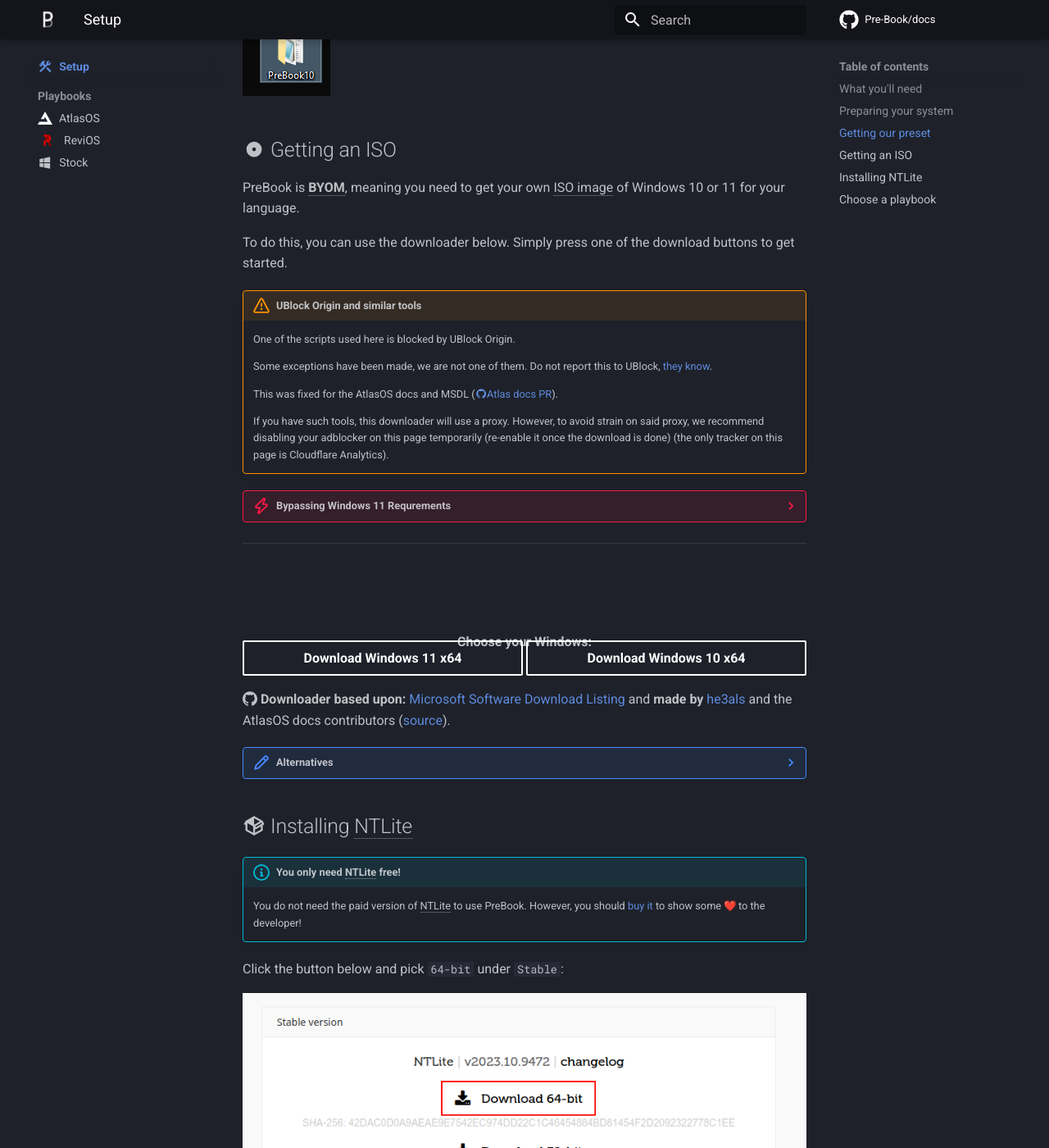
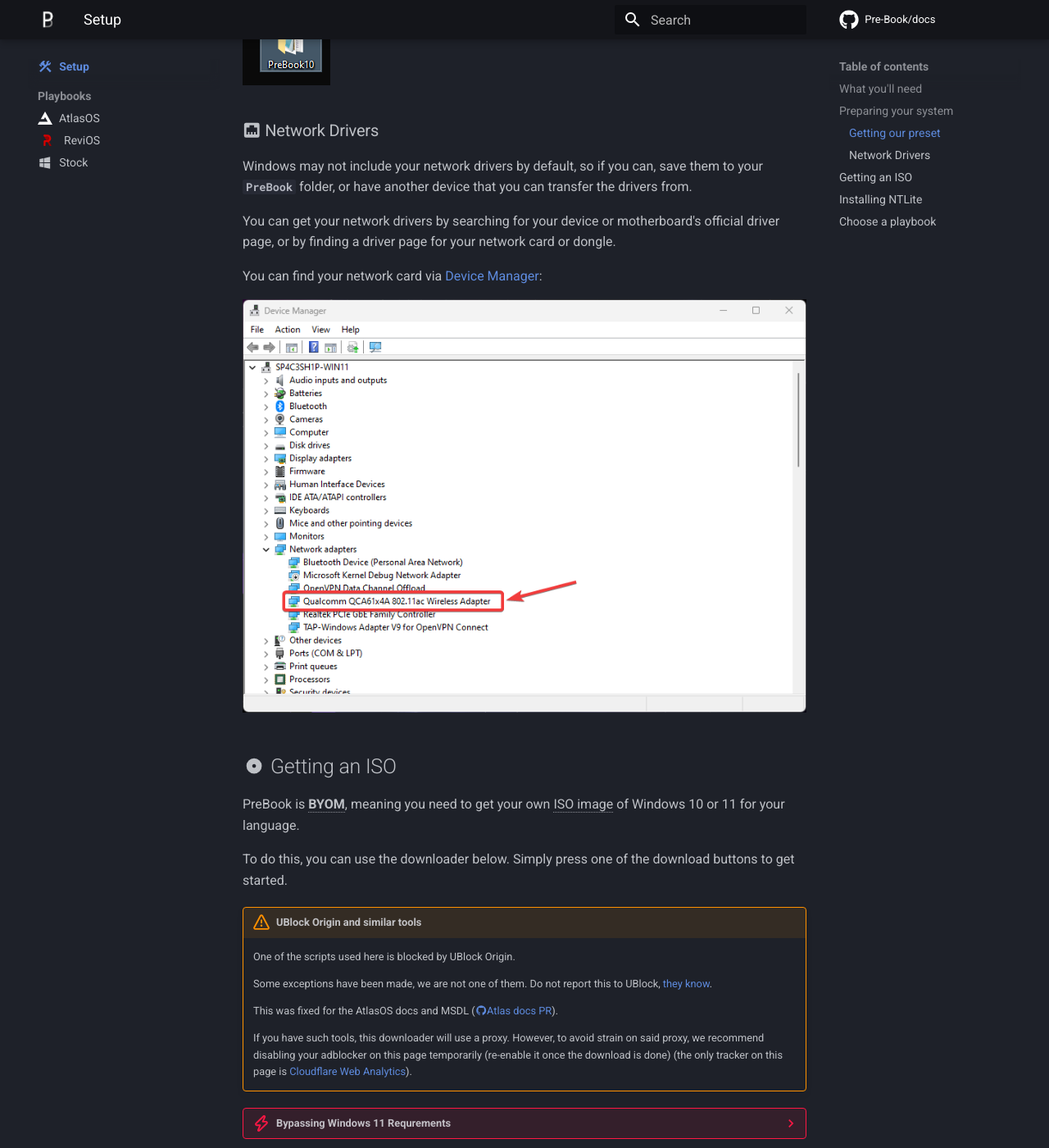
Before and after one commit to Pre-Book/docs, an MkDocs documentation site: the page built from docs/setup/README.md, in a window 1280 px wide and 1400 px high, scrolled down 2115 px. Shown: the whole window at 82% size. Built offline with MkDocs 1.6.1 and Material for MkDocs 9.7.7, drawn with Linux system fonts in a browser that asks for light colours; emoji names are drawn with the system emoji font; comment, search, counter and statistics services are not loaded.

Commit message:
feat: network drivers

```diff
--- a/docs/setup/README.md
+++ b/docs/setup/README.md
@@ -39,7 +39,7 @@ First, open **File Explorer** and go to **This PC**. Then, right click your C: d
 
 Type in **OS** or **Windows** to relabel your C: drive and press ++enter++. This will be important later on.
 
-## :material-download: Getting our preset
+### :material-download: Getting our preset
 
 You can download the latest preset release at the links below:
 
@@ -66,6 +66,16 @@ Extract this ZIP file into a new folder called **`PreBook`** somewhere (like you
 
 ![prebook-desktop](../assets/prebook-desktop.png)
 
+### :material-ethernet: Network Drivers
+
+Windows may not include your network drivers by default, so if you can, save them to your **`PreBook`** folder, or have another device that you can transfer the drivers from.
+
+You can get your network drivers by searching for your device or motherboard's official driver page, or by finding a driver page for your network card or dongle.
+
+You can find your network card via [Device Manager](#network-drivers "Right click the Start button or search for it."):
+
+![device-manager-network](../assets/device-manager-network.png)
+
 ## :material-disc: Getting an ISO
 
 PreBook is **BYOM**, meaning you need to get your own ISO image of Windows 10 or 11 for your language.
@@ -79,7 +89,7 @@ PreBook is **BYOM**, meaning you need to get your own ISO image of Windows 10 or
 
     This was fixed for the AtlasOS docs and MSDL ([:material-github:Atlas docs PR](https://github.com/uBlockOrigin/uAssets/pull/20642)).
 
-    If you have such tools, this downloader will use a proxy. However, to avoid strain on said proxy, we recommend disabling your adblocker on this page temporarily (re-enable it once the download is done) (the only tracker on this page is Cloudflare Analytics).
+    If you have such tools, this downloader will use a proxy. However, to avoid strain on said proxy, we recommend disabling your adblocker on this page temporarily (re-enable it once the download is done) (the only tracker on this page is [Cloudflare Web Analytics](https://www.cloudflare.com/web-analytics/)).
 
 ??? danger "Bypassing Windows 11 Requrements"
     It's not recommended to bypass Windows 11's requirements as anticheats will still check if you meet them regardless.
```
Also changed, not shown: other parts of docs/setup/README.md (+2 -2 lines), docs/assets/device-manager-network.png (added).
